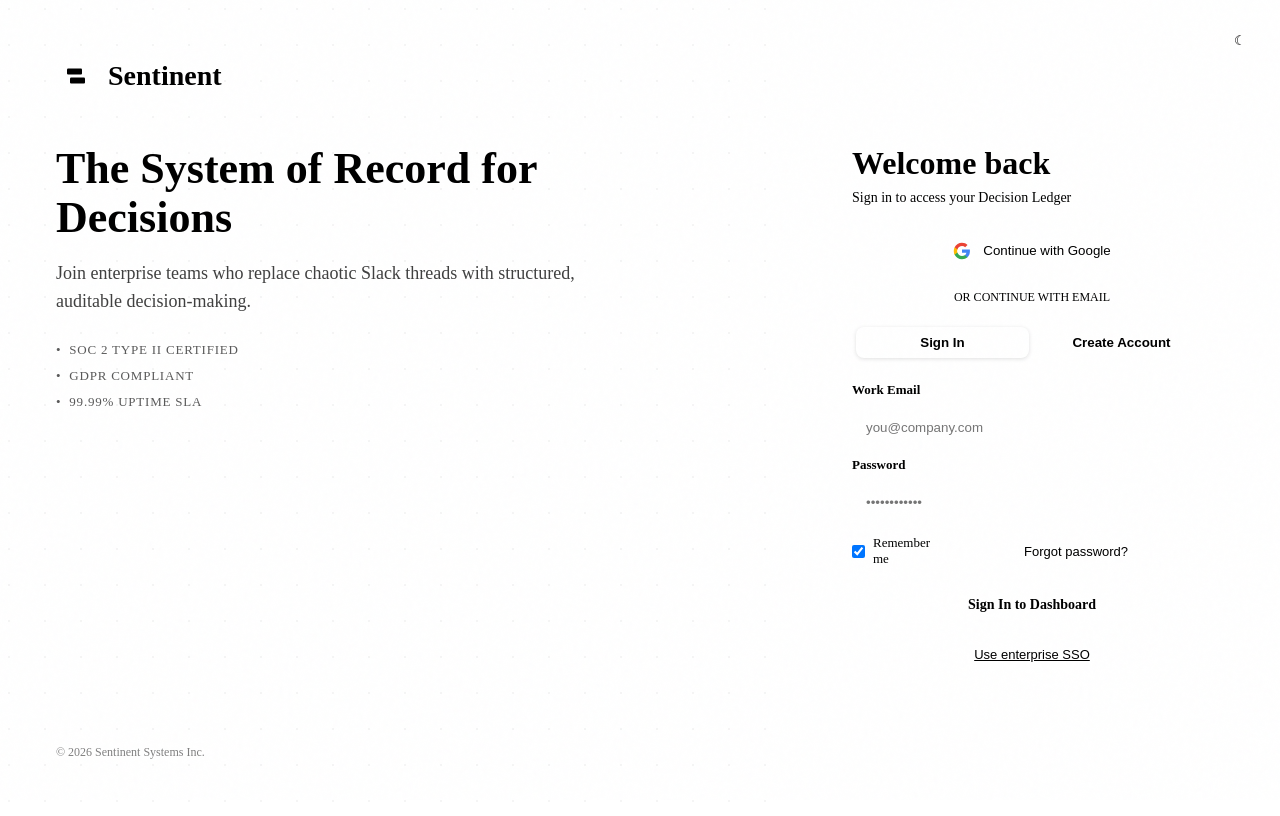
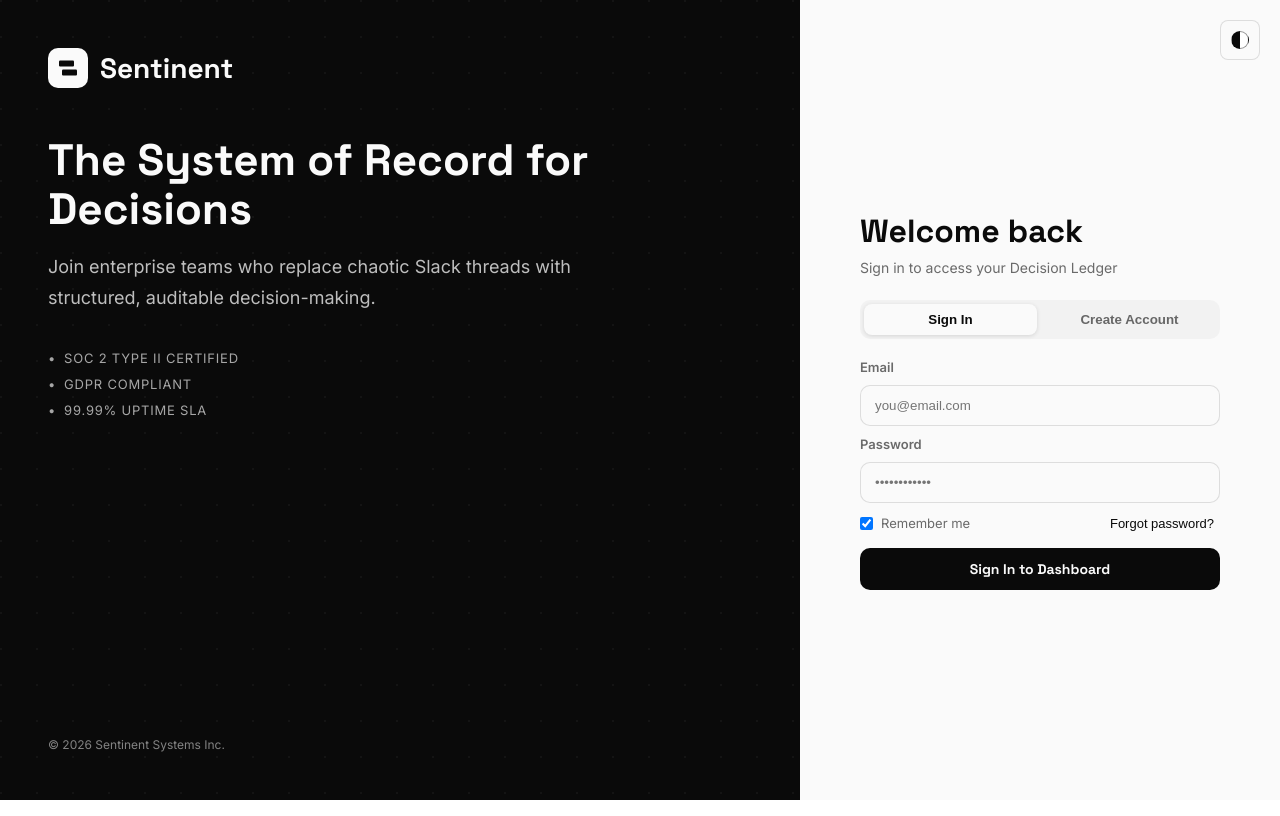
Before and after one commit to Sentinent-AI/frontend-angular, an Angular app: page /login in a window 1280 px wide. Built offline with nearby package versions, Linux system fonts and the light colour scheme.

Commit message:
feat(auth): stabilize login/signup UX and error handling (ref Sentinent-AI/Sentinent#12)

```diff
--- a/angular.json
+++ b/angular.json
@@ -80,6 +80,9 @@
         },
         "serve": {
           "builder": "@angular/build:dev-server",
+          "options": {
+            "proxyConfig": "proxy.conf.json"
+          },
           "configurations": {
             "production": {
               "buildTarget": "sentinent-frontend:build:production"
--- a/src/app/components/login/login.css
+++ b/src/app/components/login/login.css
@@ -1,4 +1,5 @@
-:root {
+:host {
+  display: block;
   --bg: #fafafa;
   --fg: #0a0a0a;
   --subtle: rgba(10, 10, 10, 0.03);
@@ -41,8 +42,27 @@
   border-radius: 8px;
   border: 1px solid var(--border);
   background: var(--bg);
-  color: var(--fg);
   cursor: pointer;
+  display: grid;
+  place-items: center;
+}
+
+.theme-toggle:hover {
+  border-color: var(--fg);
+}
+
+.theme-glyph {
+  display: block;
+  width: 18px;
+  height: 18px;
+  border-radius: 50%;
+  border: 1px solid rgba(10, 10, 10, 0.45);
+  background: linear-gradient(90deg, #0a0a0a 50%, #ffffff 50%);
+  transition: transform 0.2s ease;
+}
+
+.theme-glyph.dark-active {
+  transform: rotate(180deg);
 }
 
 .split-layout {
@@ -111,10 +131,10 @@ h1 {
 }
 
 .brand-copy {
-  margin: 0 0 26px;
-  max-width: 520px;
+  margin: 0 0 36px;
+  max-width: 600px;
   font-size: 18px;
-  line-height: 1.6;
+  line-height: 1.75;
   opacity: 0.75;
 }
 
@@ -146,6 +166,7 @@ h1 {
   display: grid;
   place-items: center;
   padding: 36px;
+  background: var(--bg);
 }
 
 .auth-shell {
@@ -163,47 +184,6 @@ h1 {
   margin: 0 0 24px;
   color: var(--muted);
   font-size: 14px;
-}
-
-.oauth-btn {
-  width: 100%;
-  display: inline-flex;
-  align-items: center;
-  justify-content: center;
-  gap: 12px;
-  padding: 12px 16px;
-  border-radius: 10px;
-  border: 1px solid var(--border);
-  background: var(--bg);
-  color: var(--fg);
-  cursor: pointer;
-}
-
-.oauth-btn:hover {
-  border-color: var(--fg);
-}
-
-.oauth-btn:disabled {
-  opacity: 0.6;
-  cursor: default;
-}
-
-.divider {
-  display: flex;
-  align-items: center;
-  gap: 12px;
-  margin: 18px 0;
-  color: var(--muted);
-  font-size: 12px;
-  text-transform: uppercase;
-}
-
-.divider::before,
-.divider::after {
-  content: "";
-  flex: 1;
-  height: 1px;
-  background: var(--border);
 }
 
 .auth-tabs {
@@ -265,22 +245,29 @@ h1 {
 
 .form-row {
   margin: 2px 0 6px;
-  display: flex;
-  justify-content: space-between;
+  width: 100%;
+  display: grid;
+  grid-template-columns: 1fr auto;
   align-items: center;
   gap: 10px;
 }
 
 .checkbox-wrapper {
-  display: inline-flex;
+  display: flex;
   align-items: center;
   gap: 8px;
   color: var(--muted);
   font-size: 13px;
+  white-space: nowrap;
 }
 
 .checkbox-wrapper input {
   margin: 0;
+  flex: 0 0 auto;
+}
+
+.checkbox-wrapper span {
+  white-space: nowrap;
 }
 
 .checkbox-wrapper.terms {
@@ -288,8 +275,7 @@ h1 {
 }
 
 .checkbox-wrapper a,
-.text-link,
-.sso-link {
+.text-link {
   color: var(--fg);
 }
 
@@ -298,6 +284,8 @@ h1 {
   background: none;
   font-size: 13px;
   cursor: pointer;
+  white-space: nowrap;
+  justify-self: end;
 }
 
 .btn-primary {
@@ -316,87 +304,6 @@ h1 {
 .btn-primary:disabled {
   opacity: 0.6;
   cursor: default;
-}
-
-.sso-notice {
-  border-radius: 10px;
-  border: 1px solid var(--border);
-  background: var(--subtle);
-  padding: 14px;
-  font-size: 13px;
-  color: var(--muted);
-}
-
-.sso-notice strong {
-  display: block;
-  color: var(--fg);
-  margin-bottom: 5px;
-}
-
-.sso-notice p {
-  margin: 0;
-}
-
-.domain-row {
-  display: grid;
-  grid-template-columns: 1fr auto;
-}
-
-.domain-row .input-field {
-  border-radius: 10px 0 0 10px;
-}
-
-.domain-suffix {
-  border: 1px solid var(--border);
-  border-left: none;
-  border-radius: 0 10px 10px 0;
-  padding: 12px 14px;
-  background: var(--subtle);
-  color: var(--muted);
-  font-size: 13px;
-}
-
-.strength-bar {
-  height: 4px;
-  border-radius: 999px;
-  background: var(--border);
-  overflow: hidden;
-}
-
-.strength-value {
-  height: 100%;
-  width: 0%;
-  transition: width 0.2s ease;
-}
-
-.strength-value.weak {
-  background: #ef4444;
-}
-
-.strength-value.good {
-  background: #f59e0b;
-}
-
-.strength-value.strong {
-  background: #22c55e;
-}
-
-.password-hint {
-  margin: -2px 0 0;
-  font-size: 12px;
-  color: var(--muted);
-}
-
-.password-hint.weak {
-  color: #ef4444;
-}
-
-.password-hint.good {
-  color: #d97706;
-}
-
-.password-hint.strong {
-  color: #16a34a;
 }
 
 .subtle-copy {
@@ -447,15 +354,6 @@ h1 {
   color: var(--muted);
 }
 
-.sso-link {
-  margin-top: 12px;
-  border: none;
-  background: none;
-  text-decoration: underline;
-  cursor: pointer;
-  font-size: 13px;
-}
-
 .spinner {
   display: inline-block;
   width: 14px;
--- a/src/app/components/login/login.html
+++ b/src/app/components/login/login.html
@@ -1,6 +1,5 @@
 <button class="theme-toggle" type="button" (click)="toggleTheme()" aria-label="Toggle theme">
-  <span *ngIf="isDarkMode">☀</span>
-  <span *ngIf="!isDarkMode">☾</span>
+  <span class="theme-glyph" [class.dark-active]="isDarkMode" aria-hidden="true"></span>
 </button>
 
 <div class="noise"></div>
@@ -41,35 +40,18 @@
         <p>Sign in to access your Decision Ledger</p>
       </header>
 
-      <button class="oauth-btn" type="button" [disabled]="isOAuthLoading" (click)="handleOAuth('google')">
-        <svg width="18" height="18" viewBox="0 0 24 24" aria-hidden="true">
-          <path fill="#4285F4"
-            d="M22.56 12.25c0-.78-.07-1.53-.2-2.25H12v4.26h5.92c-.26 1.37-1.04 2.53-2.21 3.31v2.77h3.57c2.08-1.92 3.28-4.74 3.28-8.09z" />
-          <path fill="#34A853"
-            d="M12 23c2.97 0 5.46-.98 7.28-2.66l-3.57-2.77c-.98.66-2.23 1.06-3.71 1.06-2.86 0-5.29-1.93-6.16-4.53H2.18v2.84C3.99 20.53 7.7 23 12 23z" />
-          <path fill="#FBBC05"
-            d="M5.84 14.09c-.22-.66-.35-1.36-.35-2.09s.13-1.43.35-2.09V7.07H2.18C1.43 8.55 1 10.22 1 12s.43 3.45 1.18 4.93l2.85-2.22.81-.62z" />
-          <path fill="#EA4335"
-            d="M12 5.38c1.62 0 3.06.56 4.21 1.64l3.15-3.15C17.45 2.09 14.97 1 12 1 7.7 1 3.99 3.47 2.18 7.07l3.66 2.84c.87-2.6 3.3-4.53 6.16-4.53z" />
-        </svg>
-        <span>Continue with Google</span>
-        <span *ngIf="isOAuthLoading" class="spinner" aria-hidden="true"></span>
-      </button>
-
-      <div class="divider"><span>Or continue with email</span></div>
-
       <nav class="auth-tabs">
         <button type="button" class="auth-tab" [class.active]="activeTab === 'login'" (click)="switchTab('login')">Sign In</button>
         <button type="button" class="auth-tab" [class.active]="activeTab === 'register'" (click)="switchTab('register')">Create Account</button>
       </nav>
 
-      <form *ngIf="isLoginVisible" (ngSubmit)="handleLogin()" class="form-section">
-        <label class="input-label" for="loginEmail">Work Email</label>
-        <input id="loginEmail" name="loginEmail" class="input-field" type="email" required autocomplete="email"
-          [(ngModel)]="loginEmail" (input)="onLoginEmailInput()" placeholder="you@company.com">
+      <form *ngIf="isLoginVisible" (ngSubmit)="handleLogin()" class="form-section" novalidate>
+        <label class="input-label" for="loginEmail">Email</label>
+        <input id="loginEmail" name="loginEmail" class="input-field" type="email" autocomplete="email"
+          [(ngModel)]="loginEmail" (input)="onLoginEmailInput()" placeholder="you@email.com">
 
         <label class="input-label" for="loginPassword">Password</label>
-        <input id="loginPassword" name="loginPassword" class="input-field" type="password" required
+        <input id="loginPassword" name="loginPassword" class="input-field" type="password"
           autocomplete="current-password" [(ngModel)]="loginPassword" (input)="onLoginPasswordInput()"
           placeholder="••••••••••••">
 
@@ -85,37 +67,23 @@
           Sign In to Dashboard
           <span *ngIf="isLoginSubmitting" class="spinner" aria-hidden="true"></span>
         </button>
+        <p *ngIf="isLoginVisible && loginError" class="error-text">{{ loginError }}</p>
       </form>
 
-      <form *ngIf="isRegisterVisible" (ngSubmit)="handleRegister()" class="form-section">
-        <label class="input-label" for="regName">Full Name</label>
-        <input id="regName" name="regName" class="input-field" type="text" required [(ngModel)]="regName"
-          (input)="onRegisterNameInput()" placeholder="Jane Smith">
-
-        <label class="input-label" for="regEmail">Work Email</label>
-        <input id="regEmail" name="regEmail" class="input-field" [class.error]="regEmailHasPersonalDomain" type="email"
-          required autocomplete="email" [(ngModel)]="regEmail" (input)="onRegisterEmailInput()" (blur)="validateEnterpriseEmail()"
-          placeholder="you@company.com">
-        <p *ngIf="regEmailHasPersonalDomain" class="error-text">Please use your company email.</p>
+      <form *ngIf="isRegisterVisible" (ngSubmit)="handleRegister()" class="form-section" novalidate>
+        <label class="input-label" for="regEmail">Email</label>
+        <input id="regEmail" name="regEmail" class="input-field" type="email"
+          autocomplete="email" [(ngModel)]="regEmail" (input)="onRegisterEmailInput()"
+          placeholder="you@email.com">
 
         <label class="input-label" for="regPassword">Password</label>
-        <input id="regPassword" name="regPassword" class="input-field" type="password" required [(ngModel)]="regPassword"
+        <input id="regPassword" name="regPassword" class="input-field" type="password" [(ngModel)]="regPassword"
           (input)="onRegisterPasswordInput()" placeholder="••••••••••••">
-        <div class="strength-bar">
-          <div class="strength-value" [class]="passwordStrengthClass" [style.width.%]="passwordStrength"></div>
-        </div>
-        <p class="password-hint" [class.weak]="passwordStrengthClass === 'weak'" [class.good]="passwordStrengthClass === 'good'"
-          [class.strong]="passwordStrengthClass === 'strong'">{{ passwordHint }}</p>
-
-        <label class="checkbox-wrapper terms">
-          <input type="checkbox" name="regTerms" [(ngModel)]="regTerms" (change)="onRegisterTermsChange()">
-          <span>I agree to the <a href="#">Terms</a> and <a href="#">Privacy Policy</a></span>
-        </label>
 
         <button type="submit" class="btn-primary" [disabled]="isRegisterDisabled || isRegisterSubmitting">
           Create Account
-          <span *ngIf="isRegisterSubmitting" class="spinner" aria-hidden="true"></span>
         </button>
+        <p *ngIf="isRegisterVisible && registerError" class="error-text">{{ registerError }}</p>
       </form>
 
       <form *ngIf="showForgot" (ngSubmit)="handleForgot()" class="form-section">
@@ -131,37 +99,12 @@
         <button type="button" class="back-btn" (click)="backToLogin()">← Back to Sign In</button>
       </form>
 
-      <form *ngIf="showSSO" (ngSubmit)="handleSSO()" class="form-section">
-        <div class="sso-notice">
-          <strong>Enterprise Single Sign-On</strong>
-          <p>Enter your company domain to redirect to your identity provider.</p>
-        </div>
-
-        <label class="input-label" for="ssoDomain">Company Domain</label>
-        <div class="domain-row">
-          <input id="ssoDomain" name="ssoDomain" class="input-field" type="text" required [(ngModel)]="ssoDomain"
-            (input)="onSSODomainInput()" placeholder="company">
-          <span class="domain-suffix">.sentinent.io</span>
-        </div>
-
-        <button type="submit" class="btn-primary" [disabled]="isSSOSubmitting">
-          Continue to SSO
-          <span *ngIf="isSSOSubmitting" class="spinner" aria-hidden="true"></span>
-        </button>
-        <button type="button" class="back-btn" (click)="backToLogin()">← Back to Sign In</button>
-      </form>
-
       <div *ngIf="showSuccess" class="success-message">
         <div class="success-icon">✓</div>
         <h3>{{ successTitle }}</h3>
         <p>{{ successText }}</p>
       </div>
 
-      <button *ngIf="isAuthFormVisible" type="button" class="sso-link" (click)="showSSOForm()">
-        Use enterprise SSO
-      </button>
-
-      <p *ngIf="hasGlobalError" class="global-error">{{ loginError }}</p>
     </div>
   </section>
 </div>
--- a/src/app/components/login/login.ts
+++ b/src/app/components/login/login.ts
@@ -1,7 +1,9 @@
 import { CommonModule, DOCUMENT } from '@angular/common';
-import { Component, OnInit, inject } from '@angular/core';
+import { HttpErrorResponse } from '@angular/common/http';
+import { ChangeDetectorRef, Component, OnInit, inject } from '@angular/core';
 import { FormsModule } from '@angular/forms';
 import { Router, RouterModule } from '@angular/router';
+import { finalize, timeout } from 'rxjs';
 import { AuthService } from '../../services/auth';
 
 @Component({
@@ -18,38 +20,27 @@ export class Login implements OnInit {
   loginPassword = '';
   rememberMe = true;
   loginError = '';
+  registerError = '';
 
-  regName = '';
   regEmail = '';
   regPassword = '';
-  regTerms = false;
-  regEmailHasPersonalDomain = false;
 
   forgotEmail = '';
-  ssoDomain = '';
 
   showForgot = false;
-  showSSO = false;
   showSuccess = false;
   successTitle = 'Check your email';
   successText = 'We sent you a verification link.';
 
   isDarkMode = false;
-  isOAuthLoading = false;
   isLoginSubmitting = false;
   isRegisterSubmitting = false;
   isForgotSubmitting = false;
-  isSSOSubmitting = false;
-
-  passwordStrength = 0;
-  passwordHint = 'Use 8+ characters with mixed case, numbers, and symbols';
-  passwordStrengthClass = 'weak';
-
-  private readonly personalDomains = new Set(['gmail.com', 'yahoo.com', 'hotmail.com', 'outlook.com', 'aol.com']);
 
   private authService = inject(AuthService);
   private router = inject(Router);
   private document = inject(DOCUMENT);
+  private cdr = inject(ChangeDetectorRef);
 
   ngOnInit(): void {
     this.activeTab = this.router.url.startsWith('/signup') ? 'register' : 'login';
@@ -68,21 +59,14 @@ export class Login implements OnInit {
   switchTab(tab: 'login' | 'register'): void {
     this.activeTab = tab;
     this.showForgot = false;
-    this.showSSO = false;
     this.showSuccess = false;
     this.loginError = '';
+    this.registerError = '';
     this.router.navigate([tab === 'login' ? '/login' : '/signup']);
   }
 
   showForgotPassword(): void {
     this.showForgot = true;
-    this.showSSO = false;
-    this.showSuccess = false;
-  }
-
-  showSSOForm(): void {
-    this.showForgot = false;
-    this.showSSO = true;
     this.showSuccess = false;
   }
 
@@ -90,42 +74,85 @@ export class Login implements OnInit {
     this.switchTab('login');
   }
 
-  handleOAuth(provider: 'google'): void {
-    this.isOAuthLoading = true;
-    setTimeout(() => {
-      this.isOAuthLoading = false;
-      this.showSuccessMessage('Connected!', `Redirecting to ${provider}...`);
-    }, 1200);
-  }
-
   handleLogin(): void {
     this.loginError = '';
+    if (!this.loginEmail.trim() || !this.loginPassword.trim()) {
+      this.loginError = 'Invalid credentials';
+      return;
+    }
     this.isLoginSubmitting = true;
 
-    this.authService.login(this.loginEmail.trim(), this.loginPassword).subscribe({
+    this.authService.login(this.loginEmail.trim(), this.loginPassword).pipe(
+      timeout(8000),
+      finalize(() => {
+        this.isLoginSubmitting = false;
+        this.syncView();
+      })
+    ).subscribe({
       next: () => {
         this.showSuccessMessage('Welcome back', 'Redirecting to your Decision Ledger...');
+        this.syncView();
         setTimeout(() => this.router.navigate(['/dashboard']), 1200);
       },
-      error: () => {
-        this.loginError = 'Invalid credentials.';
-        this.isLoginSubmitting = false;
+      error: (err: HttpErrorResponse) => {
+        const backendMessage = typeof err.error === 'string' ? err.error.toLowerCase() : '';
+        if (err.status === 401 || backendMessage.includes('invalid credentials')) {
+          this.loginError = 'Invalid credentials';
+          this.syncView();
+          return;
+        }
+        this.loginError = 'Sign in failed. Please try again.';
+        this.syncView();
       }
     });
   }
 
   handleRegister(): void {
+    if (!this.regEmail.trim() || !this.regPassword.trim()) {
+      this.registerError = 'Invalid credentials';
+      return;
+    }
     this.isRegisterSubmitting = true;
-    this.loginError = '';
+    this.registerError = '';
 
-    this.authService.signup(this.regEmail.trim(), this.regPassword).subscribe({
+    this.authService.signup(this.regEmail.trim(), this.regPassword).pipe(
+      timeout(8000),
+      finalize(() => {
+        this.isRegisterSubmitting = false;
+        this.syncView();
+      })
+    ).subscribe({
       next: () => {
-        this.showSuccessMessage('Account created!', 'Please check your email to verify your account.');
-        this.isRegisterSubmitting = false;
+        this.regPassword = '';
+        this.loginEmail = this.regEmail.trim();
+        this.showForgot = false;
+        this.loginError = '';
+        this.registerError = '';
+        this.showSuccessMessage(
+          'Account is successfully created',
+          'You will be redirected to login page shortly.'
+        );
+        this.syncView();
+        setTimeout(() => {
+          this.activeTab = 'login';
+          this.showSuccess = false;
+          this.router.navigate(['/login']);
+          this.syncView();
+        }, 1500);
       },
-      error: () => {
-        this.loginError = 'Registration failed. Email might already be taken.';
-        this.isRegisterSubmitting = false;
+      error: (err: HttpErrorResponse) => {
+        this.activeTab = 'register';
+        this.showForgot = false;
+        this.showSuccess = false;
+
+        const backendMessage = typeof err.error === 'string' ? err.error.toLowerCase() : '';
+        if (err.status === 409 || backendMessage.includes('already exists')) {
+          this.registerError = 'Email already exists';
+          this.syncView();
+          return;
+        }
+        this.registerError = 'Registration failed. Please try again.';
+        this.syncView();
       }
     });
   }
@@ -138,48 +165,8 @@ export class Login implements OnInit {
     }, 1200);
   }
 
-  handleSSO(): void {
-    this.isSSOSubmitting = true;
-    const domain = this.ssoDomain.trim();
-    setTimeout(() => {
-      this.isSSOSubmitting = false;
-      this.showSuccessMessage('Redirecting...', `Connecting to ${domain}.sentinent.io identity provider.`);
-    }, 1200);
-  }
-
-  checkPasswordStrength(password: string): void {
-    let score = 0;
-
-    if (password.length > 8) score++;
-    if (/[a-z]/.test(password) && /[A-Z]/.test(password)) score++;
-    if (/[0-9]/.test(password)) score++;
-    if (/[^a-zA-Z0-9]/.test(password)) score++;
-
-    this.passwordStrength = (score / 4) * 100;
-
-    if (score < 2) {
-      this.passwordStrengthClass = 'weak';
-      this.passwordHint = 'Weak password';
-      return;
-    }
-    if (score < 4) {
-      this.passwordStrengthClass = 'good';
-      this.passwordHint = 'Good, but could be stronger';
-      return;
-    }
-
-    this.passwordStrengthClass = 'strong';
-    this.passwordHint = 'Strong password';
-  }
-
-  validateEnterpriseEmail(): void {
-    const domain = this.regEmail.split('@')[1]?.toLowerCase();
-    this.regEmailHasPersonalDomain = !!domain && this.personalDomains.has(domain);
-  }
-
   private showSuccessMessage(title: string, text: string): void {
     this.showForgot = false;
-    this.showSSO = false;
     this.showSuccess = true;
     this.successTitle = title;
     this.successText = text;
@@ -195,11 +182,11 @@ export class Login implements OnInit {
   }
 
   get isRegisterDisabled(): boolean {
-    return !this.regName.trim() || !this.regEmail.trim() || !this.regPassword || !this.regTerms || this.regEmailHasPersonalDomain;
+    return !this.regEmail.trim() || !this.regPassword;
   }
 
   get isAuthFormVisible(): boolean {
-    return !this.showForgot && !this.showSSO && !this.showSuccess;
+    return !this.showForgot && !this.showSuccess;
   }
 
   get isLoginVisible(): boolean {
@@ -227,28 +214,19 @@ export class Login implements OnInit {
   }
 
   onRegisterEmailInput(): void {
-    this.clearGlobalError();
-    this.validateEnterpriseEmail();
+    this.registerError = '';
   }
 
   onRegisterPasswordInput(): void {
-    this.clearGlobalError();
-    this.checkPasswordStrength(this.regPassword);
-  }
-
-  onRegisterNameInput(): void {
-    this.clearGlobalError();
-  }
-
-  onRegisterTermsChange(): void {
-    this.clearGlobalError();
+    this.registerError = '';
   }
 
   onForgotEmailInput(): void {
     this.clearGlobalError();
   }
 
-  onSSODomainInput(): void {
-    this.clearGlobalError();
+  private syncView(): void {
+    this.cdr.detectChanges();
   }
+
 }
--- a/src/styles.css
+++ b/src/styles.css
@@ -1,47 +1,12 @@
-.auth-container {
-  max-width: 400px;
-  margin: 50px auto;
-  padding: 20px;
-  border: 1px solid #ccc;
-  border-radius: 8px;
-  box-shadow: 0 2px 4px rgba(0,0,0,0.1);
+html,
+body {
+  margin: 0;
+  padding: 0;
+  min-height: 100%;
 }
 
-.form-group {
-  margin-bottom: 15px;
-}
-
-.form-group label {
-  display: block;
-  margin-bottom: 5px;
-}
-
-.form-group input {
-  width: 100%;
-  padding: 8px;
+*,
+*::before,
+*::after {
   box-sizing: border-box;
 }
-
-button {
-  width: 100%;
-  padding: 10px;
-  background-color: #007bff;
-  color: white;
-  border: none;
-  border-radius: 4px;
-  cursor: pointer;
-}
-
-button:hover {
-  background-color: #0056b3;
-}
-
-.error {
-  color: red;
-  margin-top: 10px;
-}
-
-.success {
-  color: green;
-  margin-top: 10px;
-}
```
Also changed, not shown: proxy.conf.json (added, +7 -0 lines), src/app/services/auth.ts (+10 -5 lines).
